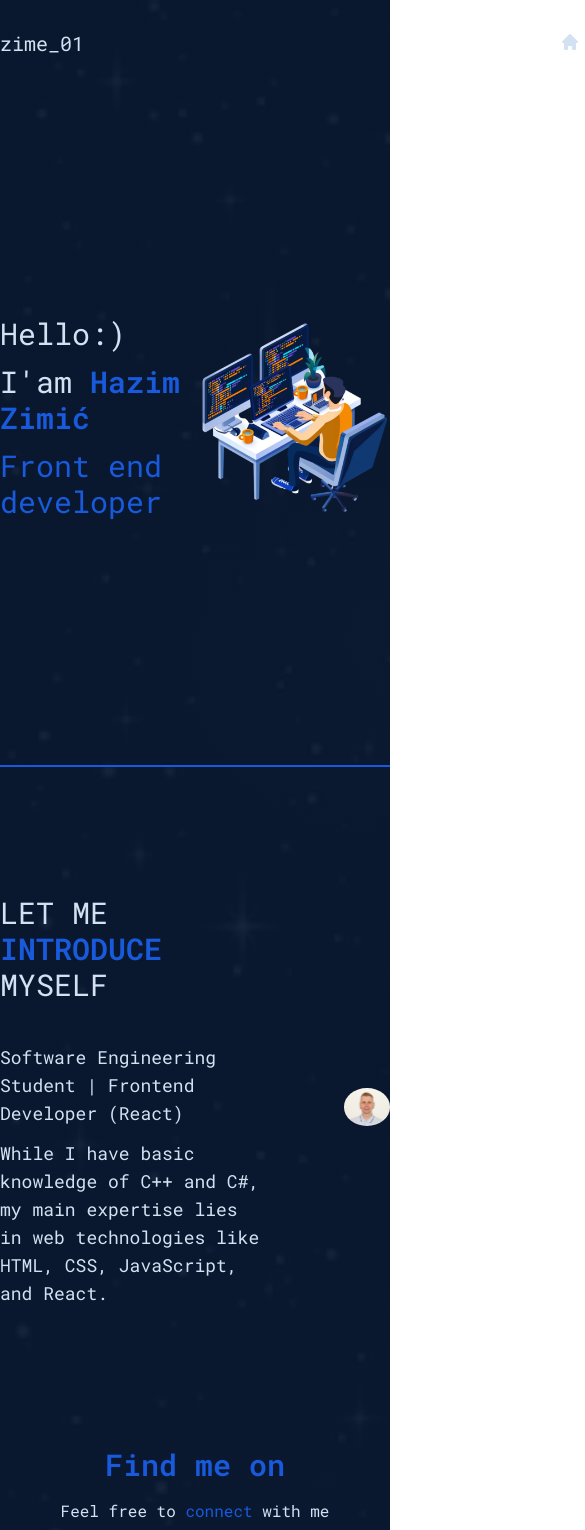
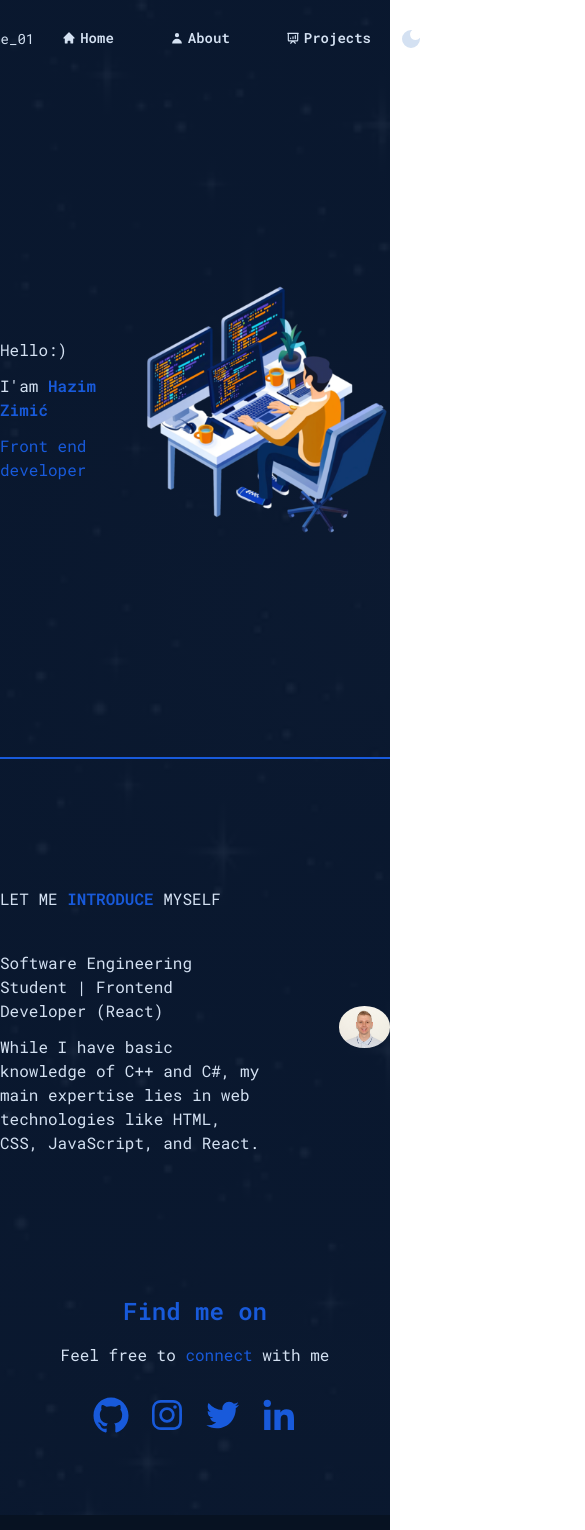
Before and after one commit to zime01/Portfolio, a React (Vite) app: page / in a window 390 px wide. Shown: the top 1530 px of the page, 585 px wide, since content can reach past the window. Built offline with nearby package versions, Linux system fonts and the light colour scheme.

Commit message:
mobile(navbar,footer,home)

```diff
--- a/src/ui/Footer.jsx
+++ b/src/ui/Footer.jsx
@@ -5,11 +5,11 @@ import { Link } from "react-router-dom";
 export default function Footer() {
   return (
     <div className="bg-[--color-footer]">
-      <div className="my-0 mx-auto w-[62.5rem] flex justify-between  py-4">
-        <p className="text-[var(--color-text-primary)]">
+      <div className="my-0 mx-auto max-w-[62.5rem] flex justify-between  py-4">
+        <p className="text-[var(--color-text-primary)] text-sm lg:text-base">
           Developed by Hazim Zimić
         </p>
-        <p className="text-[var(--color-text-primary)]">
+        <p className="text-[var(--color-text-primary)] text-sm lg:text-base">
           Copyright &copy; Hazim Zimić 2024
         </p>
         <div className="flex gap-2">
--- a/src/ui/Home.jsx
+++ b/src/ui/Home.jsx
@@ -9,16 +9,16 @@ export default function Home() {
     <div>
       <div className="my-0 mx-auto max-w-[62.5rem] flex items-center  justify-between mt-12 pb-16 h-[75vh]  border-b-2 border-[var(--color-btn-primary)] ">
         <div className="">
-          <h1 className="text-[var(--color-text-primary)] text-3xl mb-3">
+          <h1 className="text-[var(--color-text-primary)] md:text-xl lg:text-3xl mb-3">
             Hello:)
           </h1>
-          <p className="text-[var(--color-text-primary)] text-3xl mb-3">
+          <p className="text-[var(--color-text-primary)] md:text-xl lg:text-3xl mb-3">
             I'am{" "}
             <span className="text-[var(--color-text-h)] font-semibold">
               Hazim Zimić
             </span>
           </p>
-          <p className="text-3xl text-[var(--color-text-h)]">
+          <p className=" md:text-xl lg:text-3xl text-[var(--color-text-h)]">
             Front end developer
           </p>
         </div>
@@ -28,18 +28,18 @@ export default function Home() {
       </div>
       <div className="my-0 mx-auto max-w-[62.5rem] flex items-center justify-between gap-20 pt-16 mt-16 mb-32">
         <div className="">
-          <h1 className="uppercase  text-[var(--color-text-primary)] text-3xl mb-10">
+          <h1 className="uppercase  text-[var(--color-text-primary)] md:text-xl lg:text-3xl mb-10">
             let me{" "}
             <span className="text-[var(--color-text-h)] font-semibold">
               introduce
             </span>{" "}
             myself
           </h1>
-          <p className="text-[var(--color-text-primary)] text-lg pb-3">
+          <p className="text-[var(--color-text-primary)] md:text-base lg:text-lg pb-3">
             Software Engineering Student | Frontend Developer (React)
           </p>
 
-          <p className="text-[var(--color-text-primary)] text-lg pb-3">
+          <p className="text-[var(--color-text-primary)] md:text-base lg:text-lg pb-3">
             While I have basic knowledge of C++ and C#, my main expertise lies
             in web technologies like HTML, CSS, JavaScript, and React.
           </p>
@@ -50,7 +50,7 @@ export default function Home() {
         </div>
       </div>
       <div className="text-center">
-        <p className="text-[var(--color-text-h)] text-3xl pb-4 font-semibold">
+        <p className="text-[var(--color-text-h)] text-2xl md:text-3xl pb-4 font-semibold">
           Find me on
         </p>
         <p className="text-[var(--color-text-primary)] text-base pb-7">
--- a/src/ui/Navbar.jsx
+++ b/src/ui/Navbar.jsx
@@ -12,16 +12,18 @@ import ToggleMode from "./ToggleMode";
 export default function Navbar() {
   //const { toggleDarkMode } = useDarkMode();
   return (
-    <div className="flex items-center justify-between mb-12 w-[62.5rem] my-0 mx-auto">
-      <p className="text-xl text-[var(--color-text-primary)]">zime_01</p>
-      <ul className="flex items-center justify-center  ">
-        <li className="text-[var(--color-text-primary)] font-semibold text-xl m-5 p-2 hover:text-[var(--color-text-h)] hover:border-b-2 hover:border-[var(--color-text-h)] transition-all duration-100 border-b-2 border-transparent">
+    <div className="flex items-center justify-center md:justify-between lg:justify-between mb-12 max-w-[62.5rem] my-0 mx-auto">
+      <p className="text-sm md:text-base lg:text-xl text-[var(--color-text-primary)]">
+        @zime_01
+      </p>
+      <ul className="flex items-center md:justify-center  ">
+        <li className="text-[var(--color-text-primary)] font-semibold text-sm md:text-base  lg:text-xl m-5 p-2 hover:text-[var(--color-text-h)] hover:border-b-2 hover:border-[var(--color-text-h)] transition-all duration-100 border-b-2 border-transparent">
           <NavLink to="/" className="flex items-center justify-center gap-1 ">
             <HiHome className="inline" />
             Home
           </NavLink>
         </li>
-        <li className="text-[var(--color-text-primary)] font-semibold text-xl m-5 p-2 hover:text-[var(--color-text-h)] hover:border-b-2 hover:border-[var(--color-text-h)] transition-all duration-100 border-b-2 border-transparent">
+        <li className="text-[var(--color-text-primary)] font-semibold text-sm md:text-base lg:text-xl m-5 p-2 hover:text-[var(--color-text-h)] hover:border-b-2 hover:border-[var(--color-text-h)] transition-all duration-100 border-b-2 border-transparent">
           <NavLink
             to="/about"
             className="flex items-center justify-center gap-1"
@@ -30,7 +32,7 @@ export default function Navbar() {
             About
           </NavLink>
         </li>
-        <li className="text-[var(--color-text-primary)] font-semibold text-xl m-5 p-2 hover:text-[var(--color-text-h)] hover:border-b-2 hover:border-[var(--color-text-h)] transition-all duration-100 border-b-2 border-transparent">
+        <li className="text-[var(--color-text-primary)] font-semibold text-sm md:text-base lg:text-xl m-5 p-2 hover:text-[var(--color-text-h)] hover:border-b-2 hover:border-[var(--color-text-h)] transition-all duration-100 border-b-2 border-transparent">
           <NavLink
             to="/projects"
             className="flex items-center justify-center gap-1"
```
Also changed, not shown: 1 other file (tests, documents, lock files or other folders).
